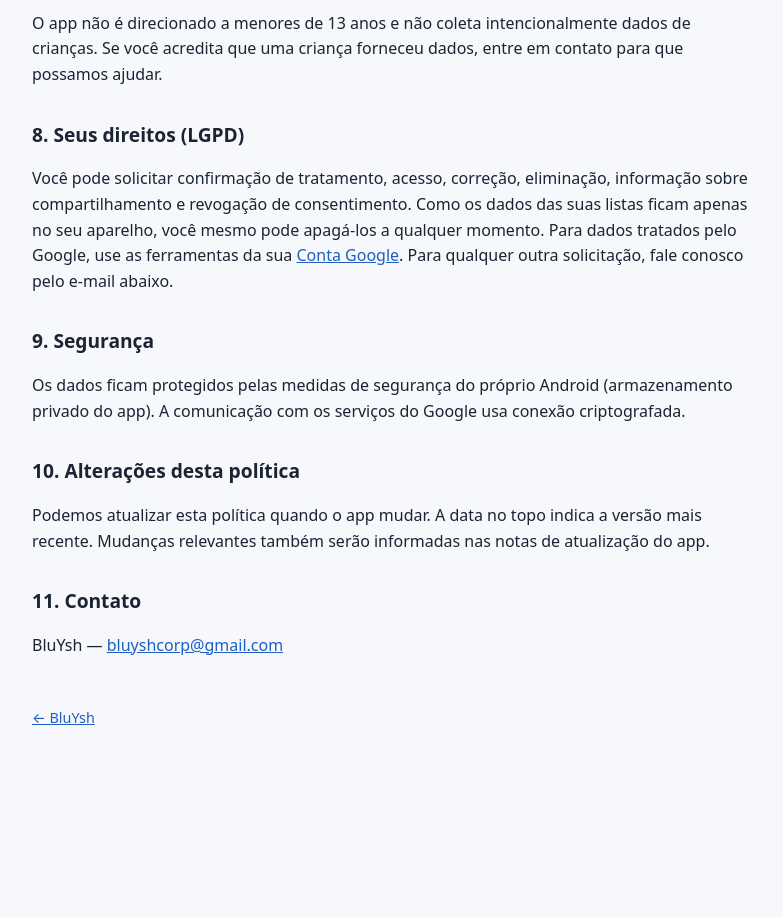
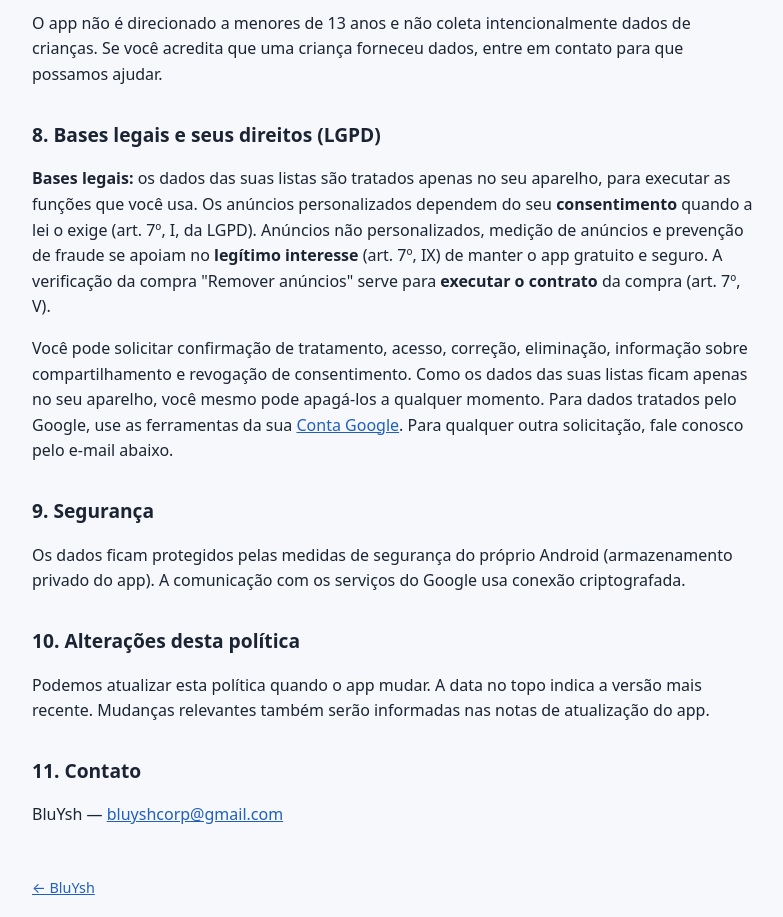
Before and after one commit to bluyshcorp-hub/bluyshcorp-hub.github.io, a plain HTML site: page mercado-na-memoria/privacidade.html in a window 1280 px wide. Shown: the part 2640-3557 px from the top of the page, without its empty margins (244-1027 px from the left). Before the commit the page ends 3434 px from the top, so only its background shows below. Drawn offline with Linux system fonts and the light colour scheme.

Commit message:
Mercado na Memória: bases legais da LGPD na política

```diff
--- a/mercado-na-memoria/privacidade.html
+++ b/mercado-na-memoria/privacidade.html
@@ -61,7 +61,8 @@
 <h2>7. Crianças</h2>
 <p>O app não é direcionado a menores de 13 anos e não coleta intencionalmente dados de crianças. Se você acredita que uma criança forneceu dados, entre em contato para que possamos ajudar.</p>
 
-<h2>8. Seus direitos (LGPD)</h2>
+<h2>8. Bases legais e seus direitos (LGPD)</h2>
+<p><strong>Bases legais:</strong> os dados das suas listas são tratados apenas no seu aparelho, para executar as funções que você usa. Os anúncios personalizados dependem do seu <strong>consentimento</strong> quando a lei o exige (art. 7º, I, da LGPD). Anúncios não personalizados, medição de anúncios e prevenção de fraude se apoiam no <strong>legítimo interesse</strong> (art. 7º, IX) de manter o app gratuito e seguro. A verificação da compra "Remover anúncios" serve para <strong>executar o contrato</strong> da compra (art. 7º, V).</p>
 <p>Você pode solicitar confirmação de tratamento, acesso, correção, eliminação, informação sobre compartilhamento e revogação de consentimento. Como os dados das suas listas ficam apenas no seu aparelho, você mesmo pode apagá-los a qualquer momento. Para dados tratados pelo Google, use as ferramentas da sua <a href="https://myaccount.google.com/">Conta Google</a>. Para qualquer outra solicitação, fale conosco pelo e-mail abaixo.</p>
 
 <h2>9. Segurança</h2>
```
